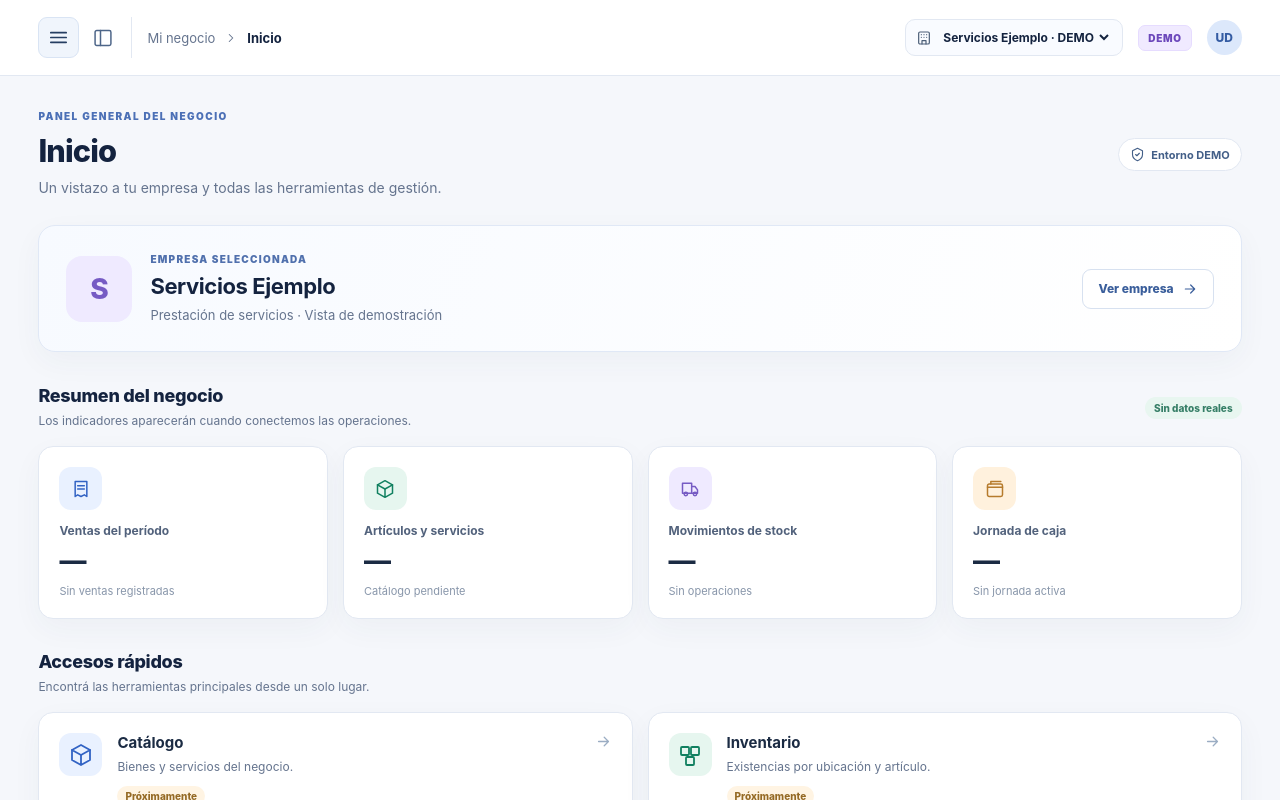
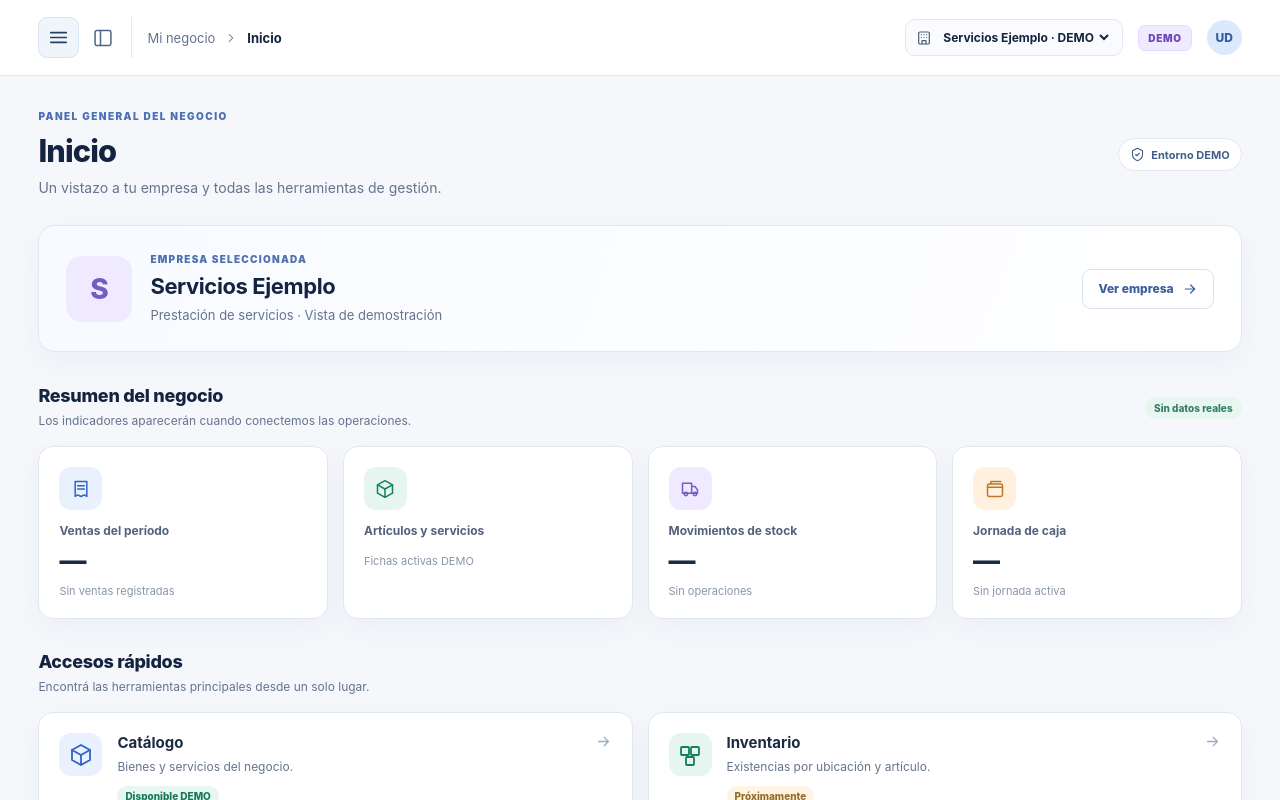
Before and after one commit to Jorge10192/TP-Programacion2-UNSAM-2C2026, a React (Vite) app in the folder plataforma-pyme/frontend/: page / in a window 1280 px wide. Both pictures are taken after a click on the button 335 px from the left and 627 px from the top of the page. Shown: the top 800 px of the page. Built offline with nearby package versions, Linux system fonts and the light colour scheme.

Commit message:
feat(dashboard): mostrar cantidad real de fichas de catalogo y acceso disponible

```diff
--- a/plataforma-pyme/frontend/src/features/dashboard/Dashboards.tsx
+++ b/plataforma-pyme/frontend/src/features/dashboard/Dashboards.tsx
@@ -39,7 +39,7 @@ const summaryCards = [
   { label: 'Jornada de caja', detail: 'Sin jornada activa', icon: 'wallet' as const, accent: 'orange' },
 ]
 
-export function BusinessDashboard({ business, navigate }: { business: DemoBusiness; navigate: Navigate }) {
+export function BusinessDashboard({ business, navigate, catalogCount }: { business: DemoBusiness; navigate: Navigate; catalogCount: number }) {
   const priority = ['catalogo', 'inventario', 'ventas', 'compras', 'gastos', 'jornadas', 'ubicaciones', 'equipo']
   const quickActions = priority.map((id) => navigationItems.find((entry) => entry.id === id)).filter((item): item is NavigationItem => item !== undefined)
 
@@ -60,8 +60,8 @@ export function BusinessDashboard({ business, navigate }: { business: DemoBusine
       {summaryCards.map((item) => <div key={item.label} className="stat-card">
         <span className={'feature-icon ' + item.accent}><Icon name={item.icon} size={20}/></span>
         <span className="stat-label">{item.label}</span>
-        <strong className="stat-value">—</strong>
-        <small>{item.detail}</small>
+        <strong className="stat-value">{item.label === 'Artículos y servicios' ? catalogCount : '—'}</strong>
+        <small>{item.label === 'Artículos y servicios' ? 'Fichas activas DEMO' : item.detail}</small>
       </div>)}
     </div>
 
@@ -69,7 +69,7 @@ export function BusinessDashboard({ business, navigate }: { business: DemoBusine
     <div className="tool-grid">
       {quickActions.map((item, index) => <AppLink to={businessHref(business.id, item.segment)} navigate={navigate} key={item.id} className="tool-card">
         <span className={'feature-icon ' + ['blue', 'mint', 'violet', 'orange'][index % 4]}><Icon name={item.icon} size={24}/></span>
-        <span className="tool-copy"><strong>{item.label}</strong><small>{item.description}</small><span className={'tool-status' + (['ubicaciones', 'equipo'].includes(item.id) ? ' tool-available' : '')}>{['ubicaciones', 'equipo'].includes(item.id) ? 'Disponible DEMO' : 'Próximamente'}</span></span>
+        <span className="tool-copy"><strong>{item.label}</strong><small>{item.description}</small><span className={'tool-status' + (['ubicaciones', 'equipo', 'catalogo'].includes(item.id) ? ' tool-available' : '')}>{['ubicaciones', 'equipo', 'catalogo'].includes(item.id) ? 'Disponible DEMO' : 'Próximamente'}</span></span>
         <Icon name="arrow" size={17} className="tool-arrow"/>
       </AppLink>)}
     </div>
```
